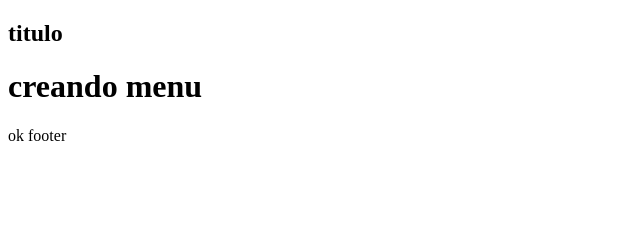
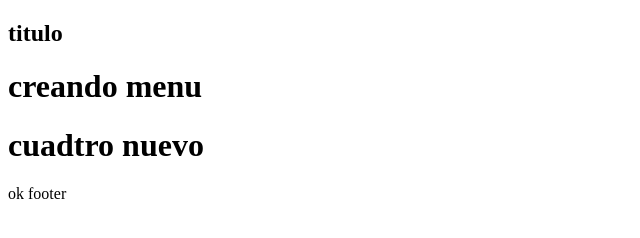
Before and after one commit to AlbeiroMuriel/ramas, a plain HTML site: page index.html in a window 1280 px wide. Shown: the whole page, without its empty margins (0-640 px from the left). Drawn offline with Linux system fonts and the light colour scheme.

Commit message:
otro menu cuadro

```diff
--- a/index.html
+++ b/index.html
@@ -11,6 +11,10 @@
     <main>
         <h1>creando menu</h1>
 
+        <div>
+            <h1>cuadtro nuevo</h1>
+        </div>
+
     </main>
 
     <footer>
```
